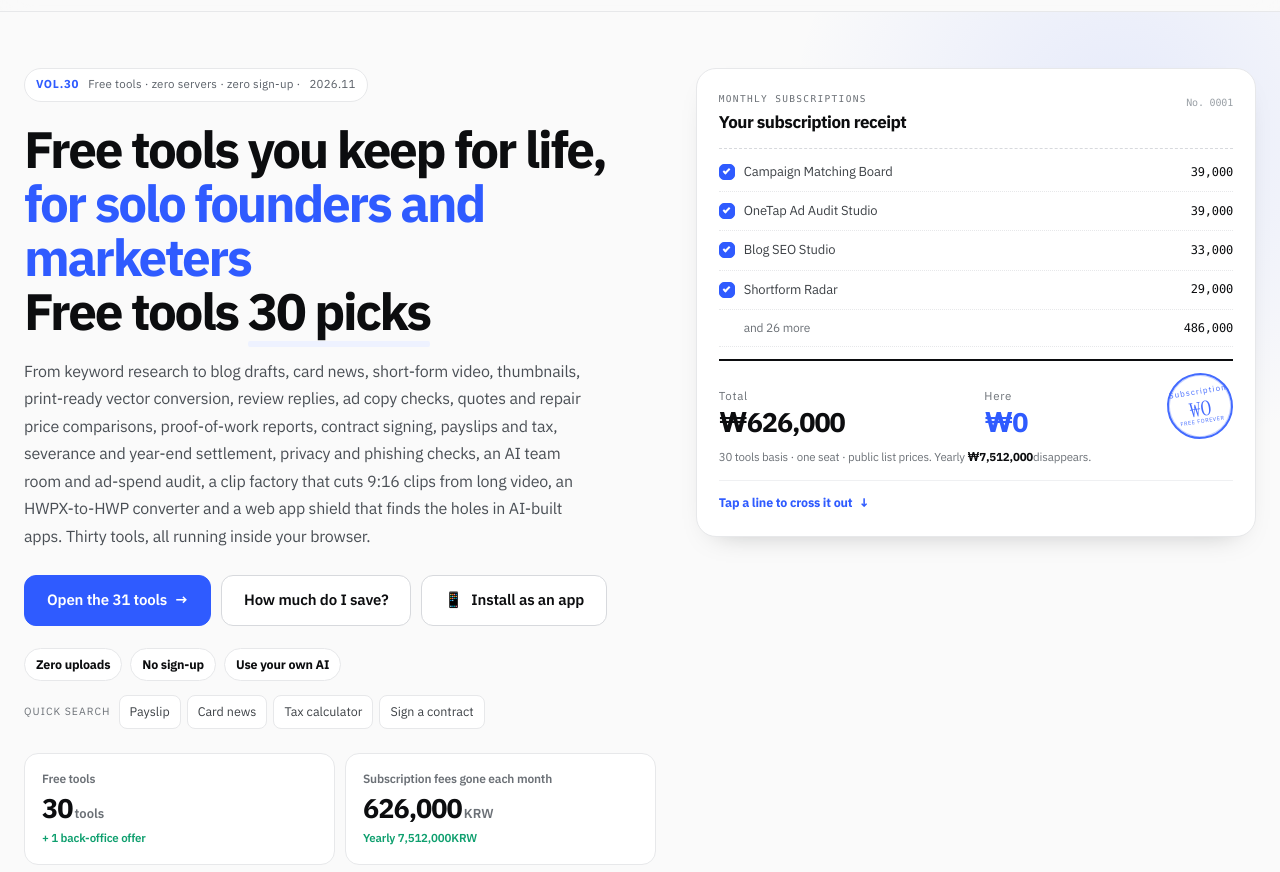
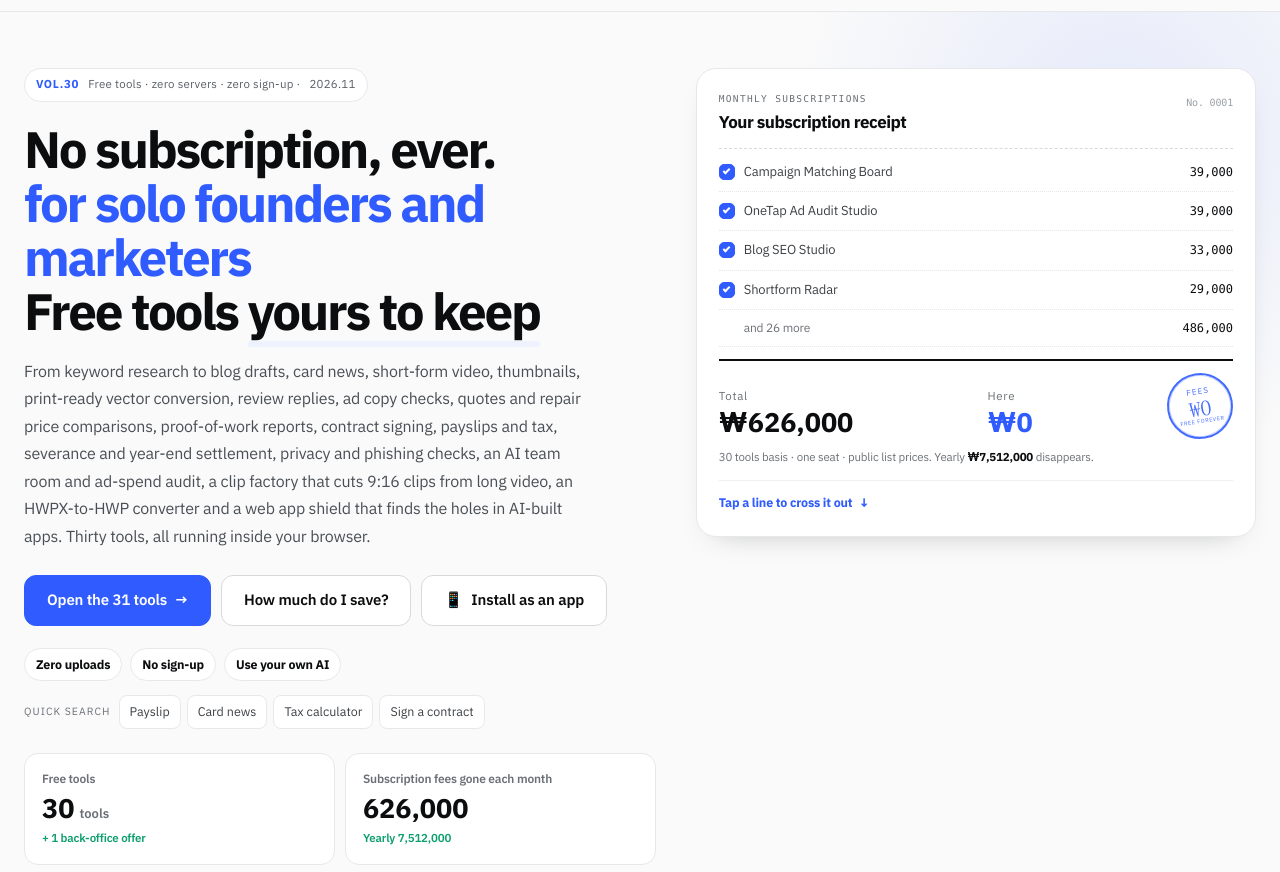
Before and after one commit to MarCJ81/portal-hub, a plain HTML site: page index.html in a window 1280 px wide. Shown: the part 55-927 px from the top of the page. Drawn offline with Linux system fonts and the light colour scheme.

Commit message:
fix(i18n): English hero lines, receipt spacing and currency tracking

```diff
--- a/i18n.js
+++ b/i18n.js
@@ -27,10 +27,10 @@
     '종 라이브': ' live',
     '제작 문의': 'Build enquiry',
     '무료 도구 · 서버 0 · 가입 0 ·': 'Free tools · zero servers · zero sign-up ·',
-    '월 구독료 없이 평생 쓰는': 'Free tools you keep for life,',
+    '월 구독료 없이 평생 쓰는': 'No subscription, ever.',
     '1인 사업자·마케터': 'for solo founders and marketers',
     '무료 도구': 'Free tools',
-    '30선': '30 picks',
+    '30선': 'yours to keep',
     '키워드 발굴부터 블로그 원고, 카드뉴스, 숏폼 영상, 썸네일, 인쇄용 벡터 변환, 리뷰 답글, 광고 문구 검수, 견적서와 수리 시세 비교, 작업 증빙 리포트, 계약서 서명, 급여명세서와 세금·퇴직금·연말정산 정산, 개인정보·피싱 점검, AI 팀 회의실과 광고비 감사, 긴 영상에서 9:16 클립을 뽑는 클립 팩토리, HWPX를 HWP로 바꾸는 변환기, AI로 만든 웹앱의 구멍을 잡는 웹앱 실드까지. 30개 도구가 브라우저 안에서만 돌아갑니다.':
       'From keyword research to blog drafts, card news, short-form video, thumbnails, print-ready vector conversion, review replies, ad copy checks, quotes and repair price comparisons, proof-of-work reports, contract signing, payslips and tax, severance and year-end settlement, privacy and phishing checks, an AI team room and ad-spend audit, a clip factory that cuts 9:16 clips from long video, an HWPX-to-HWP converter and a web app shield that finds the holes in AI-built apps. Thirty tools, all running inside your browser.',
     '도구 31종 열기': 'Open the 31 tools',
@@ -51,16 +51,16 @@
     '합계': 'Total',
     '0원': '₩0',
     '이 허브에서': 'Here',
-    '구독료': 'Subscription',
+    '구독료': 'FEES',
     '30종': '30 tools',
-    '기준 · 1인 · 공개 요금제 참고값.': 'basis · one seat · public list prices.',
-    '연': 'Yearly',
-    '이 사라집니다.': 'disappears.',
+    '기준 · 1인 · 공개 요금제 참고값.': ' basis · one seat · public list prices.',
+    '연': 'Yearly ',
+    '이 사라집니다.': ' disappears.',
     '줄을 눌러 하나씩 지워 보기': 'Tap a line to cross it out',
-    '종': 'tools',
+    '종': ' tools',
     '+ 백오피스 오퍼 1장': '+ 1 back-office offer',
     '한 달에 사라지는 구독료': 'Subscription fees gone each month',
-    '원': 'KRW',
+    '원': '',
     '서버로 가는 입력값': 'Input sent to a server',
     '건': '',
     '전부 이 브라우저에서': 'All in this browser',
@@ -651,6 +651,7 @@
   var current = DEFAULT_LANG;
   var textOrig = new Map();
   var attrOrig = new WeakMap();
+  var enOrig = new WeakMap();
   var htmlOrig = new Map();
   var metaOrig = null;
 
@@ -743,6 +744,11 @@
     if (root.hasAttribute && root.hasAttribute('data-ko-html')) {
       if (!htmlOrig.has(root)) htmlOrig.set(root, root.innerHTML);
       root.innerHTML = isOther() ? root.getAttribute('data-ko-html') : htmlOrig.get(root);
+      return;
+    }
+    if (root.hasAttribute && root.hasAttribute('data-en')) {
+      if (!enOrig.has(root)) enOrig.set(root, root.textContent);
+      root.textContent = isOther() ? root.getAttribute('data-en') : enOrig.get(root);
       return;
     }
     textNodes(root).forEach(translateTextNode);
--- a/index.html
+++ b/index.html
@@ -145,7 +145,7 @@
           <span class="kicker-vol">VOL.30</span>
           무료 도구 · 서버 0 · 가입 0 · <time datetime="2026-11-23">2026.11</time>
         </p>
-        <h1 id="hero-title">월 구독료 없이 평생 쓰는<br><em>1인 사업자·마케터</em><br>무료 도구 <span class="mark">30선</span></h1>
+        <h1 id="hero-title">월 구독료 없이 평생 쓰는<br><em>1인 사업자·마케터</em><br><span data-en="Thirty free tools,">무료 도구</span> <span class="mark" data-en="yours to keep">30선</span></h1>
         <p class="lead">
           키워드 발굴부터 블로그 원고, 카드뉴스, 숏폼 영상, 썸네일, 인쇄용 벡터 변환,
           리뷰 답글, 광고 문구 검수, 견적서와 수리 시세 비교, 작업 증빙 리포트, 계약서 서명,
--- a/styles.css
+++ b/styles.css
@@ -1093,3 +1093,9 @@ html.install-open{overflow:hidden}
   .lang-switch{order:-1}
   .lang-btn{padding:8px 8px;font-size:11.5px}
 }
+
+/* English money strings set tighter than Korean: keep the ₩ glyph clear of the digits. */
+html[lang="en"] .receipt-fig strong,
+html[lang="en"] .fig-value,
+html[lang="en"] .stat b,
+html[lang="en"] .rl-price{letter-spacing:0}
```
